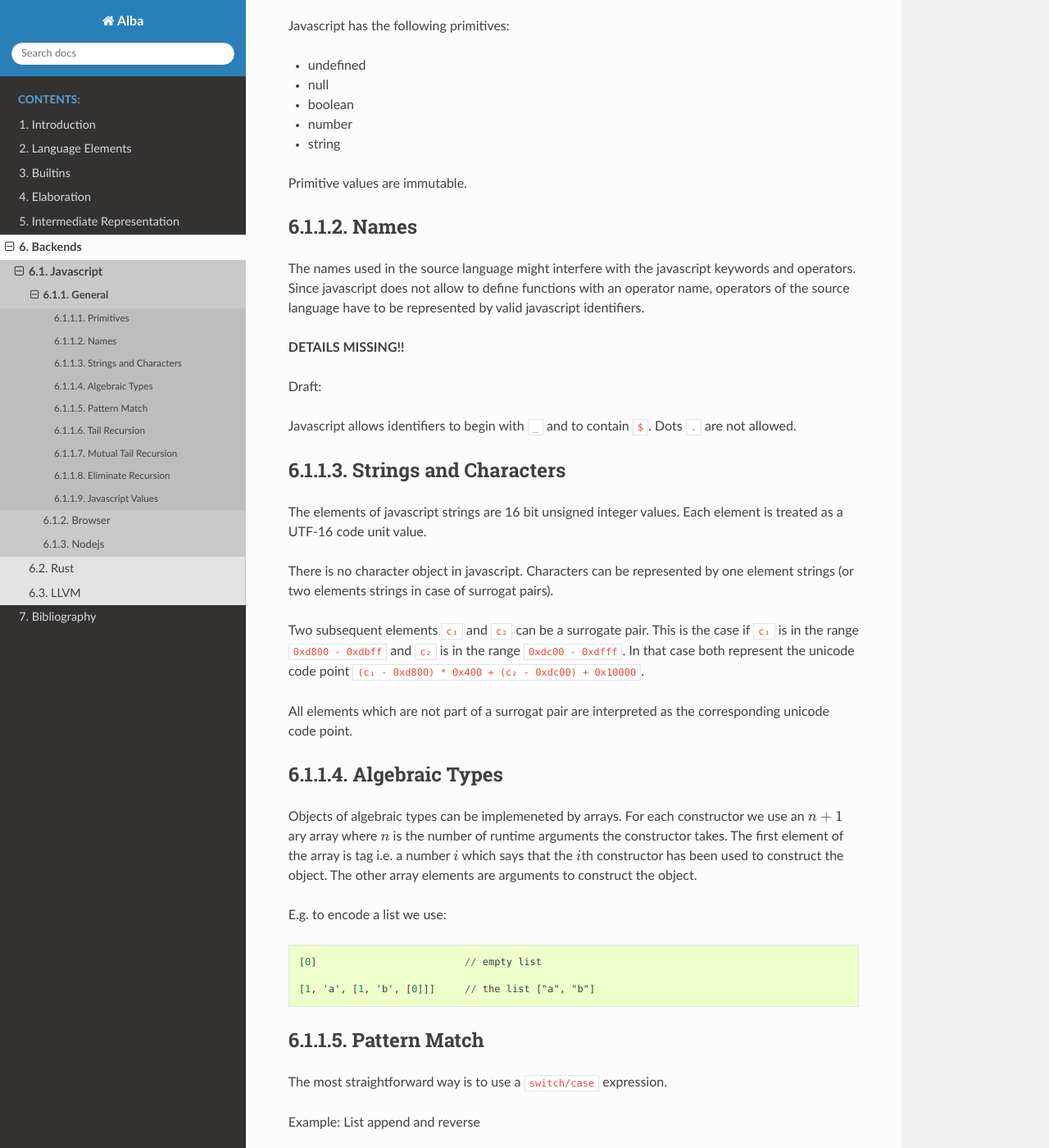
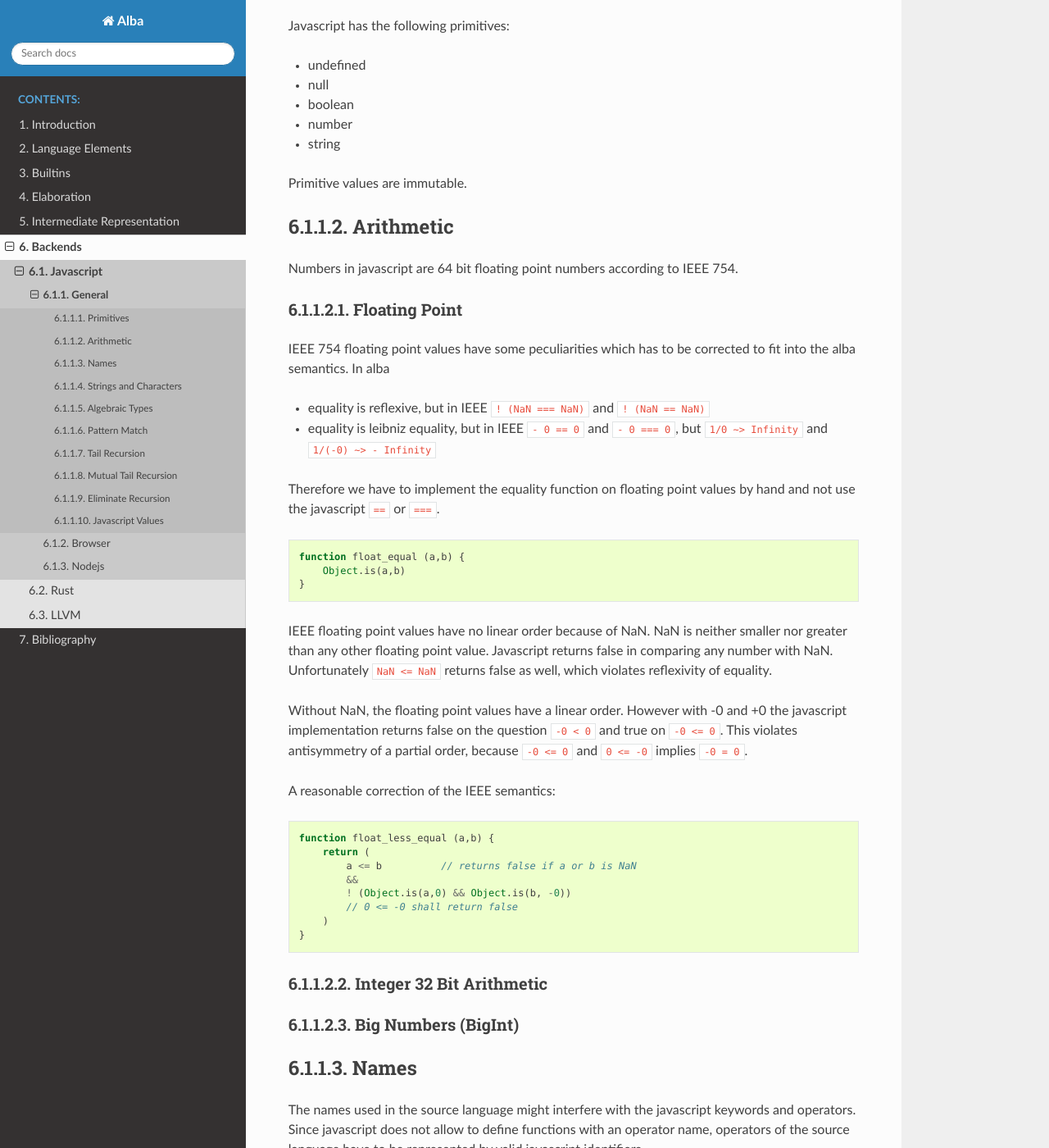
Before and after one commit to alba-lang/lang-spec, a Sphinx documentation site: the page built from sphinx/source/backend/js/general.rst, in a window 1280 px wide and 1400 px high, scrolled down 196 px. Shown: the whole window at 82% size. Built offline with Sphinx 7.4.7 and the Read the Docs theme 2.0.0, drawn with Linux system fonts in a browser that asks for light colours; some of the changed text lies outside the part shown.

Commit message:
Added javacript floating point semantics
	modified:   sphinx/source/backend/js/general.rst

```diff
--- a/sphinx/source/backend/js/general.rst
+++ b/sphinx/source/backend/js/general.rst
@@ -15,6 +15,78 @@ Javascript has the following primitives:
 - string
 
 Primitive values are immutable.
+
+
+
+Arithmetic
+============================================================
+
+Numbers in javascript are 64 bit floating point numbers according to IEEE 754.
+
+
+
+Floating Point
+------------------------------------------------------------
+
+IEEE 754 floating point values have some peculiarities which has to be corrected
+to fit into the alba semantics. In alba
+
+- equality is reflexive, but in IEEE ``! (NaN === NaN)`` and ``! (NaN == NaN)``
+
+- equality is leibniz equality, but in IEEE ``- 0 == 0`` and ``- 0 === 0``, but
+  ``1/0 ~> Infinity`` and ``1/(-0) ~> - Infinity``
+
+Therefore we have to implement the equality function on floating point values by
+hand and not use the javascript ``==`` or ``===``.
+
+.. code-block:: javascript
+
+    function float_equal (a,b) {
+        Object.is(a,b)
+    }
+
+IEEE floating point values have no linear order because of NaN. NaN is neither
+smaller nor greater than any other floating point value. Javascript returns
+false in comparing any number with NaN. Unfortunately ``NaN <= NaN`` returns
+false as well, which violates reflexivity of equality.
+
+Without NaN, the floating point values have a linear order. However with -0 and
++0 the javascript implementation returns false on the question ``-0 < 0`` and
+true on ``-0 <= 0``. This violates antisymmetry of a partial order, because ``-0
+<= 0`` and ``0 <= -0`` implies ``-0 = 0``.
+
+A reasonable correction of the IEEE semantics:
+
+.. code-block:: javascript
+
+    function float_less_equal (a,b) {
+        return (
+            a <= b          // returns false if a or b is NaN
+            &&
+            ! (Object.is(a,0) && Object.is(b, -0))
+            // 0 <= -0 shall return false
+        )
+    }
+
+
+
+
+Integer 32 Bit Arithmetic
+------------------------------------------------------------
+
+
+
+
+
+Big Numbers (BigInt)
+------------------------------------------------------------
+
+
+
+
+
+
+
 
 
 Names
```
